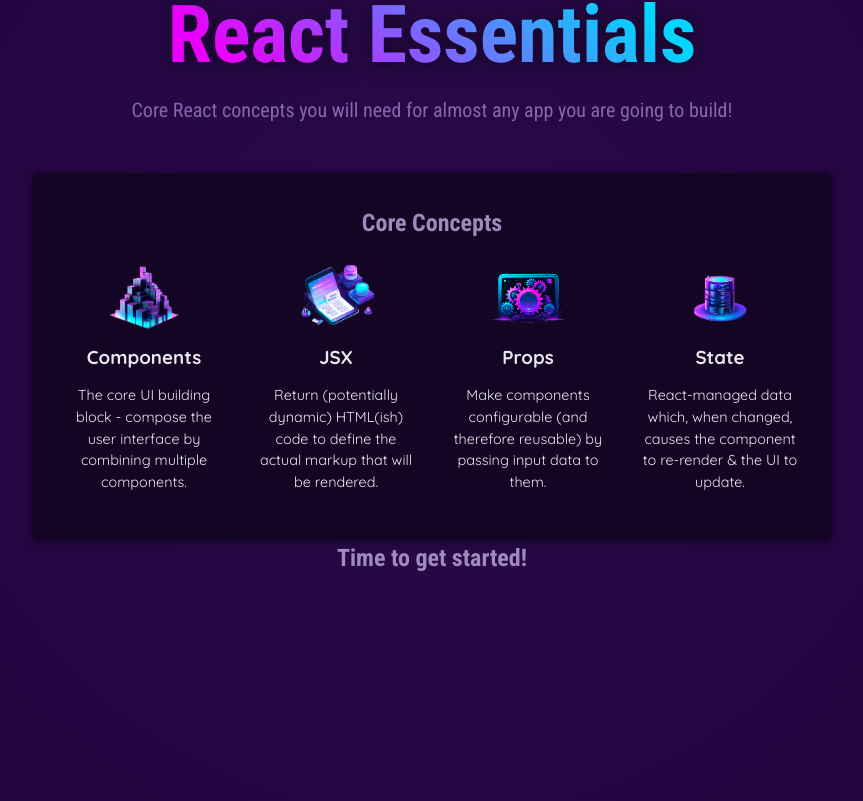
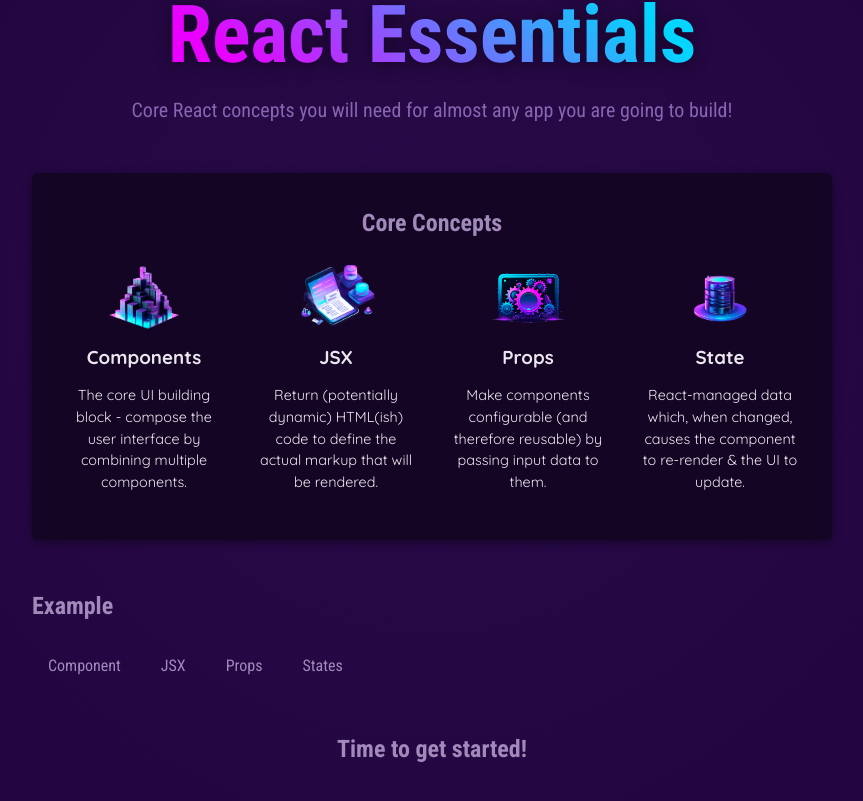
Before and after one commit to wako057/react-tutorial, a React (Vite) app: page / in a window 1280 px wide. Shown: the part 327-1128 px from the top of the page, without its empty margins (208-1071 px from the left). Built offline with nearby package versions, Linux system fonts and the light colour scheme.

Commit message:
feat: course 50

```diff
--- a/src/App.jsx
+++ b/src/App.jsx
@@ -1,8 +1,14 @@
 import {CORE_CONCEPTS} from "./data";
 import Header from "./components/Header/Header";
 import CoreConcept from "./components/CoreConcept/CoreConcept";
+import TabButton from "./components/TabButton/TabButton";
+import TabButton2 from "./components/TabButton/TabButton2";
 
 function App() {
+    function handleSelect() {
+        console.log('Hello World - Selected');
+    }
+
     return (
         <div>
             <header><h1>Hello World!</h1></header>
@@ -21,6 +27,16 @@ function App() {
                         <CoreConcept {...CORE_CONCEPTS[3]} />
                     </ul>
                 </section>
+                <section id="examples">
+                    <h2>Example</h2>
+                    <menu>
+                            <TabButton onSelect={handleSelect}>Component</TabButton>
+                            <TabButton onSelect={handleSelect}>JSX</TabButton>
+                            <TabButton onSelect={handleSelect}>Props</TabButton>
+                            <TabButton onSelect={handleSelect}>States</TabButton>
+                        {/*<TabButton2 label='Component 2'></TabButton2>*/}
+                    </menu>
+                </section>
                 <h2>Time to get started!</h2>
             </main>
         </div>
--- /dev/null
+++ b/src/components/TabButton/TabButton.jsx
@@ -0,0 +1,7 @@
+export default function TabButton({children, onSelect}) {
+    return (
+    <li>
+        <button onClick={onSelect}>{children}</button>
+    </li>
+    );
+}
--- /dev/null
+++ b/src/components/TabButton/TabButton2.jsx
@@ -0,0 +1,3 @@
+export default function TabButton2({label}) {
+    return <li><button>{label}</button></li>
+}
```
